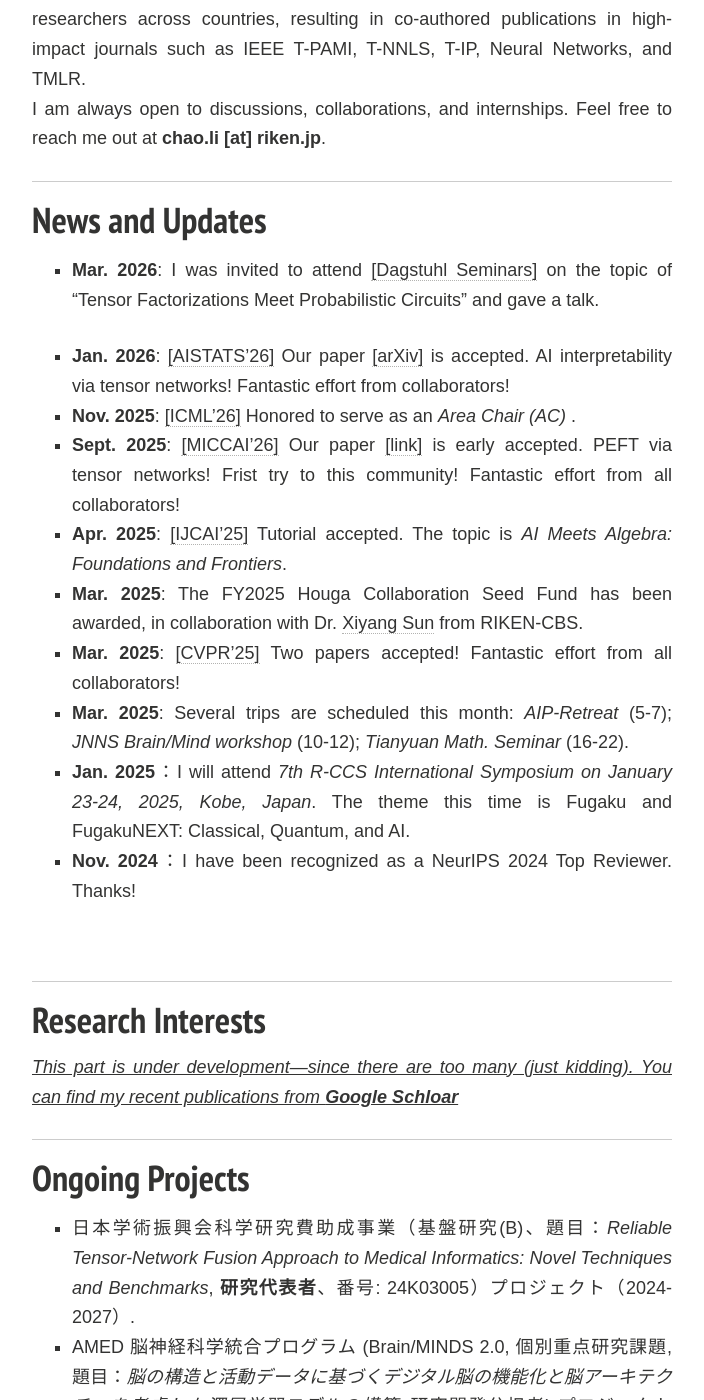
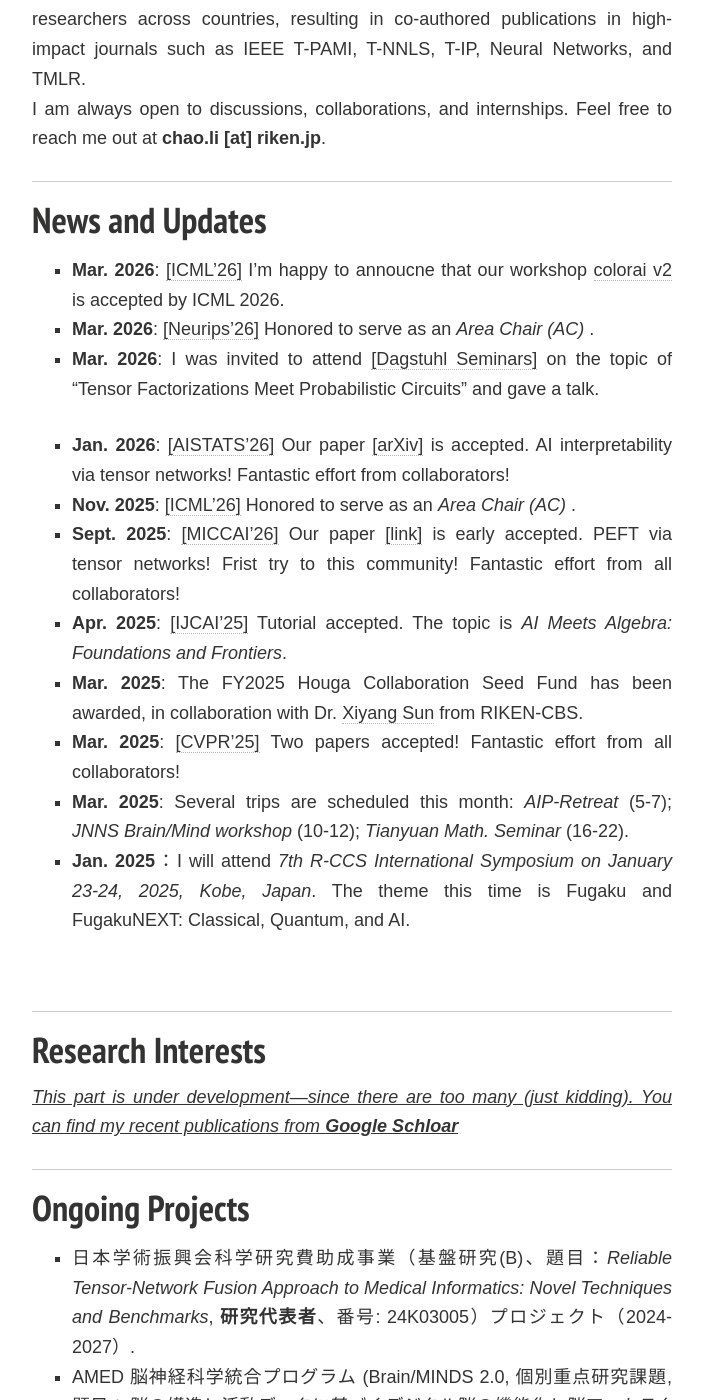
Before and after one commit to ChaoLiAtRIKEN/ChaoLiAtRIKEN.github.io, a Jekyll site: the page built from index.md, in a window 1280 px wide and 1400 px high, scrolled down 596 px. Shown: the whole window, without its empty margins (288-992 px from the left). Built offline with Jekyll 4.4.1, drawn with Linux system fonts in a browser that asks for light colours; nearby versions of some CDN libraries; comment, search, counter and statistics services are not loaded; a style sheet for code colours, icons or effects is not loaded.

Commit message:
Update index.md

```diff
--- a/index.md
+++ b/index.md
@@ -35,6 +35,8 @@ If you are interested in any aspect of me, I am always open to discussions and c
 ---
 
 ## News and Updates
+- **Mar. 2026**: [[ICML'26]](https://icml.cc/Conferences/2026) I'm happy to annoucne that our workshop [colorai v2](https://grigoris.ece.wisc.edu/workshops/colorai-icml-2026/) is accepted by ICML 2026.
+- **Mar. 2026**:  [[Neurips'26]](https://neurips.cc) Honored to serve as an *Area Chair (AC)* .
 - **Mar. 2026**:  I was invited to attend [[Dagstuhl Seminars]](https://www.dagstuhl.de/en/seminars/seminar-calendar/seminar-details/26102) on the topic of "Tensor Factorizations Meet Probabilistic Circuits" and gave a talk.
 
 - **Jan. 2026**:  [[AISTATS'26]](https://aistats.org/aistats2026/) Our paper [[arXiv]](https://arxiv.org/pdf/2510.22138) is accepted. AI interpretability via tensor networks! Fantastic effort from collaborators!
@@ -46,7 +48,7 @@ If you are interested in any aspect of me, I am always open to discussions and c
 - **Mar. 2025**: Several trips are scheduled this month: *AIP-Retreat* (5-7); *JNNS Brain/Mind workshop* (10-12); *Tianyuan Math. Seminar* (16-22).
 - **Jan. 2025**：I will attend *7th R-CCS International Symposium on January 23-24, 2025, Kobe, Japan*. The theme this time is Fugaku and FugakuNEXT: Classical, Quantum, and AI.
 <!-- - **Dec. 2024**：Thrilled to launch my personal homepage! Thanks to Yuchen for the technical support. -->
-- **Nov. 2024**：I have been recognized as a NeurIPS 2024 Top Reviewer. Thanks!
+<!-- - **Nov. 2024**：I have been recognized as a NeurIPS 2024 Top Reviewer. Thanks! -->
 <!-- - **Oct. 2024**：I'm happy to annoucne that our workhop [colorai](https://april-tools.github.io/colorai/) is accepted by AAAI 2025.  -->
 
 
```
